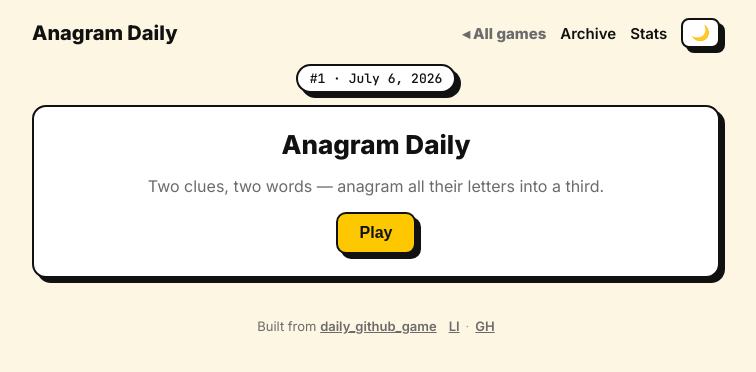
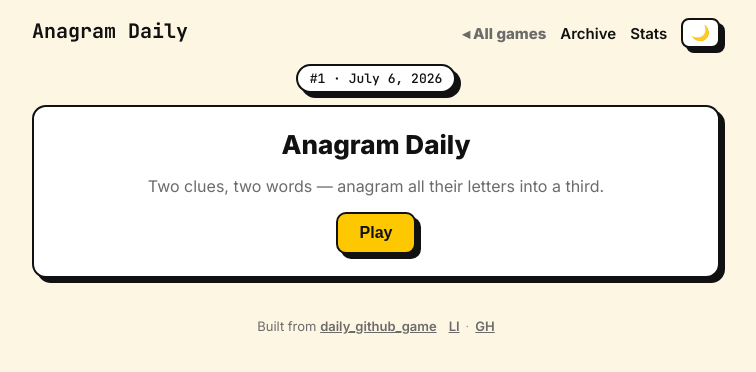
Before and after one commit to ImangulovA/anagram-daily, a SvelteKit app in the folder app/: page / in a window 1280 px wide. Shown: the top 372 px of the page, without its empty margins (264-1020 px from the left). Built offline with nearby package versions, Linux system fonts and the light colour scheme.

Commit message:
Animated wordmark: letters shuffle through anagrams of Anagram Daily

```diff
--- /dev/null
+++ b/app/src/lib/AnimatedLogo.svelte
@@ -0,0 +1,96 @@
+<script>
+  // Animated wordmark: the SAME 12 letters (4×A + N G R M D I L Y) hold for a
+  // beat, then slowly slide into the next anagram of "Anagram Daily".
+  // Monospace so every glyph is exactly 1ch wide → clean FLIP-style movement.
+  import { onMount, onDestroy } from 'svelte';
+  import { base } from '$app/paths';
+
+  const PHRASES = [
+    'Anagram Daily',
+    'Yada marginal',
+    'Anagram Daily',
+    'Damn Gray Alia',
+    'I am lady angar'
+  ];
+  const HOLD = 1000; // ms static before each shuffle
+  const MORPH = 1200; // ms letters take to travel to their new slot
+
+  const COLS = Math.max(...PHRASES.map((p) => p.length)); // widest arrangement
+
+  // Non-space letters of a phrase, each with its column index.
+  function slotsOf(phrase) {
+    const slots = [];
+    [...phrase].forEach((ch, i) => {
+      if (ch !== ' ') slots.push({ col: i, char: ch });
+    });
+    return slots;
+  }
+
+  let tokens = $state(slotsOf(PHRASES[0]).map((s, id) => ({ id, char: s.char, col: s.col })));
+
+  // Reassign each persistent letter-token to a slot in the next phrase, matched
+  // by letter (case-insensitive). Changing `col` triggers the CSS transition.
+  function morphTo(phrase) {
+    const pool = {};
+    tokens.forEach((t, idx) => {
+      const k = t.char.toUpperCase();
+      (pool[k] ||= []).push(idx);
+    });
+    const next = tokens.map((t) => ({ ...t }));
+    slotsOf(phrase).forEach((slot) => {
+      const idx = pool[slot.char.toUpperCase()].shift();
+      next[idx].col = slot.col;
+      next[idx].char = slot.char;
+    });
+    tokens = next;
+  }
+
+  let timer;
+  onMount(() => {
+    if (window.matchMedia('(prefers-reduced-motion: reduce)').matches) return;
+    let i = 0;
+    const tick = () => {
+      i = (i + 1) % PHRASES.length;
+      morphTo(PHRASES[i]);
+      timer = setTimeout(tick, HOLD + MORPH);
+    };
+    timer = setTimeout(tick, HOLD);
+  });
+  onDestroy(() => clearTimeout(timer));
+</script>
+
+<a class="brand" href="{base}/" aria-label={PHRASES[0]}>
+  <span class="stage" aria-hidden="true" style="--cols:{COLS}; --morph:{MORPH}ms">
+    {#each tokens as t (t.id)}
+      <span class="glyph" style="transform: translateX({t.col}ch); transition-delay:{(t.id % 6) * 45}ms"
+        >{t.char}</span
+      >
+    {/each}
+  </span>
+</a>
+
+<style>
+  .brand {
+    color: var(--ink);
+    text-decoration: none;
+    display: inline-block;
+  }
+  .stage {
+    position: relative;
+    display: inline-block;
+    width: calc(var(--cols) * 1ch);
+    height: 1.3em;
+    font-family: var(--mono);
+    font-weight: 800;
+    font-size: 20px;
+    line-height: 1.3em;
+    white-space: nowrap;
+  }
+  .glyph {
+    position: absolute;
+    left: 0;
+    top: 0;
+    transition: transform var(--morph) cubic-bezier(0.6, 0.05, 0.25, 1);
+    will-change: transform;
+  }
+</style>
--- a/app/src/routes/+layout.svelte
+++ b/app/src/routes/+layout.svelte
@@ -5,6 +5,7 @@
   import { onMount } from 'svelte';
   import { base } from '$app/paths';
   import { GAME } from '$lib/game/index.js';
+  import AnimatedLogo from '$lib/AnimatedLogo.svelte';
 
   let { children } = $props();
   let theme = $state('light');
@@ -25,7 +26,7 @@
 <svelte:head><title>{GAME.title}</title></svelte:head>
 
 <header>
-  <a class="brand" href="{base}/">{GAME.title}</a>
+  <AnimatedLogo />
   <nav>
     <a class="hub" href="https://imangulova.github.io/games/">◂ All games</a>
     <a href="{base}/archive">Archive</a>
@@ -108,12 +109,6 @@
     margin: 0 auto;
     padding: 18px 16px 0;
   }
-  .brand {
-    font-weight: 800;
-    font-size: 20px;
-    color: var(--ink);
-    text-decoration: none;
-  }
   nav {
     display: flex;
     align-items: center;
```
